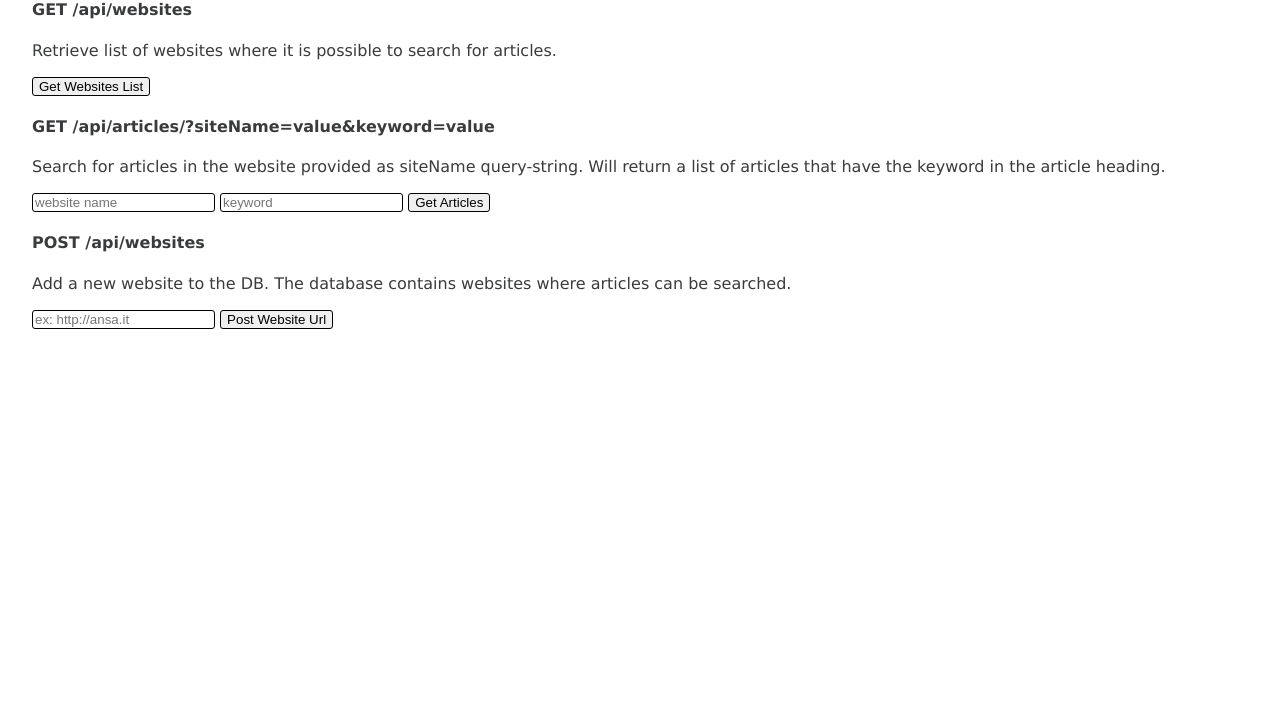
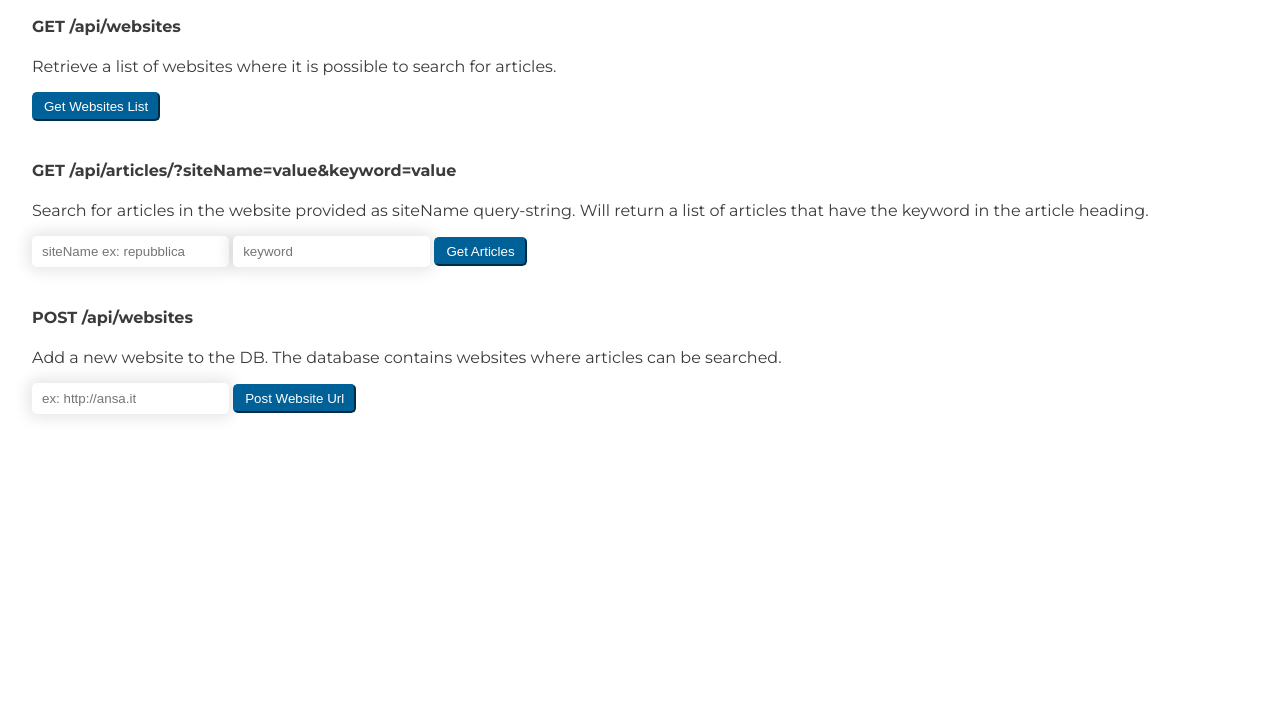
Before and after one commit to fesiddi/article-scraper-api, a website: page views/index.html in a window 1280 px wide. Shown: the part 81-800 px from the top of the page. Drawn offline with Linux system fonts and the light colour scheme; files that its build step writes are made by us from their sources.

Commit message:
fix(view) add css properties and fix index.html file

```diff
--- a/public/css/style.css
+++ b/public/css/style.css
@@ -1,20 +1,32 @@
 body {
     color: #3a3b3c;
-    font-family: Verdana, Geneva, Tahoma, sans-serif;
-    font-size: medium;
+    font-family: 'Montserrat', sans-serif;
+    font-weight: 400;
+    font-size: 1em;
     margin-top: 2em;
     margin-left: 2em;
 }
 
 h2 {
+    text-align: center;
+    font-size: 2em;
+    font-weight: 700;
 }
 
 button {
-    border: 1px solid black;
-    border-radius: 3px;
+    background: #006098;
+    color: white;
+    border-style: outset;
+    border-radius: 5px;
+    padding: 5px 10px;
+    border-color: #006098;
+    text-shadow: none;
 }
 
 input {
-    border: 1px solid black;
-    border-radius: 3px;
+    padding: 8px 10px;
+    border: none;
+    box-shadow: 0 0 15px 4px rgba(0, 0, 0, 0.107);
+    border-radius: 5px;
+    box-shadow: black;
 }
--- a/views/index.html
+++ b/views/index.html
@@ -4,6 +4,12 @@
         <meta charset="UTF-8" />
         <meta http-equiv="X-UA-Compatible" content="IE=edge" />
         <meta name="viewport" content="width=device-width, initial-scale=1.0" />
+        <link rel="preconnect" href="https://fonts.googleapis.com" />
+        <link rel="preconnect" href="https://fonts.gstatic.com" crossorigin />
+        <link
+            href="https://fonts.googleapis.com/css2?family=Montserrat:wght@400;700&display=swap"
+            rel="stylesheet"
+        />
         <link href="css/style.css" rel="stylesheet" type="text/css" />
         <title>Article Scraper API</title>
     </head>
@@ -11,12 +17,13 @@
         <h2>Article Scraper API Endpoints</h2>
         <h4>GET /api/websites</h4>
         <p>
-            Retrieve list of websites where it is possible to search for
+            Retrieve a list of websites where it is possible to search for
             articles.
         </p>
         <form action="/api/websites" method="get">
             <button type="submit">Get Websites List</button>
         </form>
+        <br />
         <h4>GET /api/articles/?siteName=value&keyword=value</h4>
         <p>
             Search for articles in the website provided as siteName
@@ -28,7 +35,7 @@
                 type="text"
                 name="siteName"
                 id="siteName"
-                placeholder="website name"
+                placeholder="siteName ex: repubblica"
             />
             <input
                 type="text"
@@ -38,6 +45,7 @@
             />
             <button type="submit">Get Articles</button>
         </form>
+        <br />
         <h4>POST /api/websites</h4>
         <p>
             Add a new website to the DB. The database contains websites where
```
